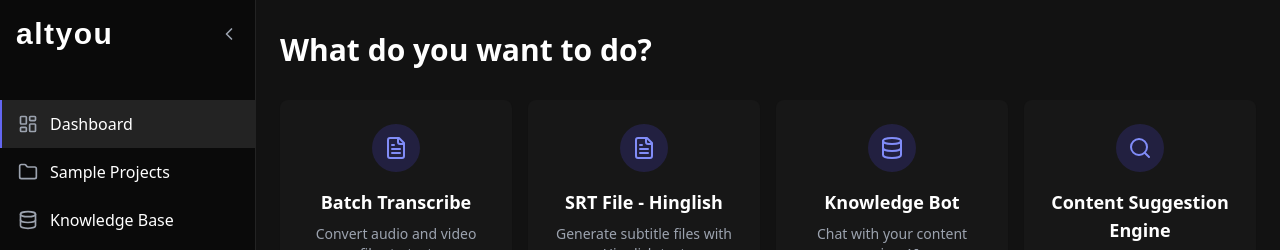
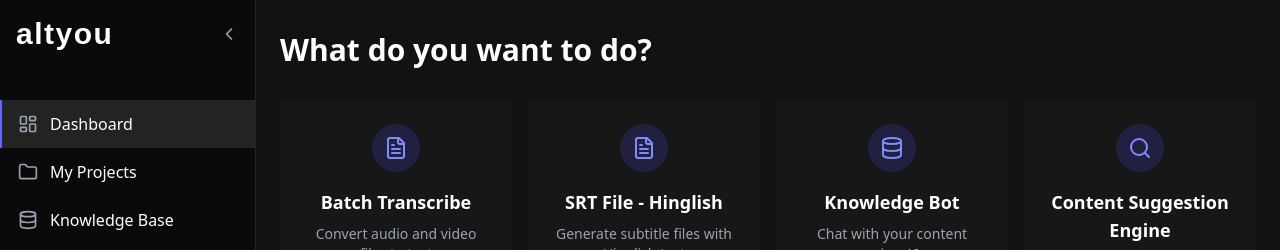
Before and after one commit to medhanshjaintech/altyou-split-shift-93, a React (Vite) app: page /dashboard in a window 1280 px wide. Shown: the top 250 px of the page. Built offline with nearby package versions, Linux system fonts and the light colour scheme; a web font is replaced by a local one.

Commit message:
Visual edit in Lovable
Edited UI in Lovable

```diff
--- a/src/components/Sidebar.tsx
+++ b/src/components/Sidebar.tsx
@@ -99,7 +99,7 @@ const Sidebar = ({
 
           <button className={cn("flex items-center w-full px-4 py-3 transition-colors", activeSection === 'projects' ? "bg-white/10 border-l-2 border-indigo-500" : "hover:bg-white/5 border-l-2 border-transparent", !isOpen && "justify-center")} onClick={() => handleNavigation('/dashboard', 'projects')}>
             <Folder size={20} className="text-gray-400" />
-            {isOpen && <span className="ml-3 text-white">Sample Projects</span>}
+            {isOpen && <span className="ml-3 text-white">My Projects</span>}
           </button>
 
           <button className={cn("flex items-center w-full px-4 py-3 transition-colors", activeSection === 'knowledge-bot' ? "bg-white/10 border-l-2 border-indigo-500" : "hover:bg-white/5 border-l-2 border-transparent", !isOpen && "justify-center")} onClick={() => handleNavigation('/knowledge-bot', 'knowledge-bot')}>
```
